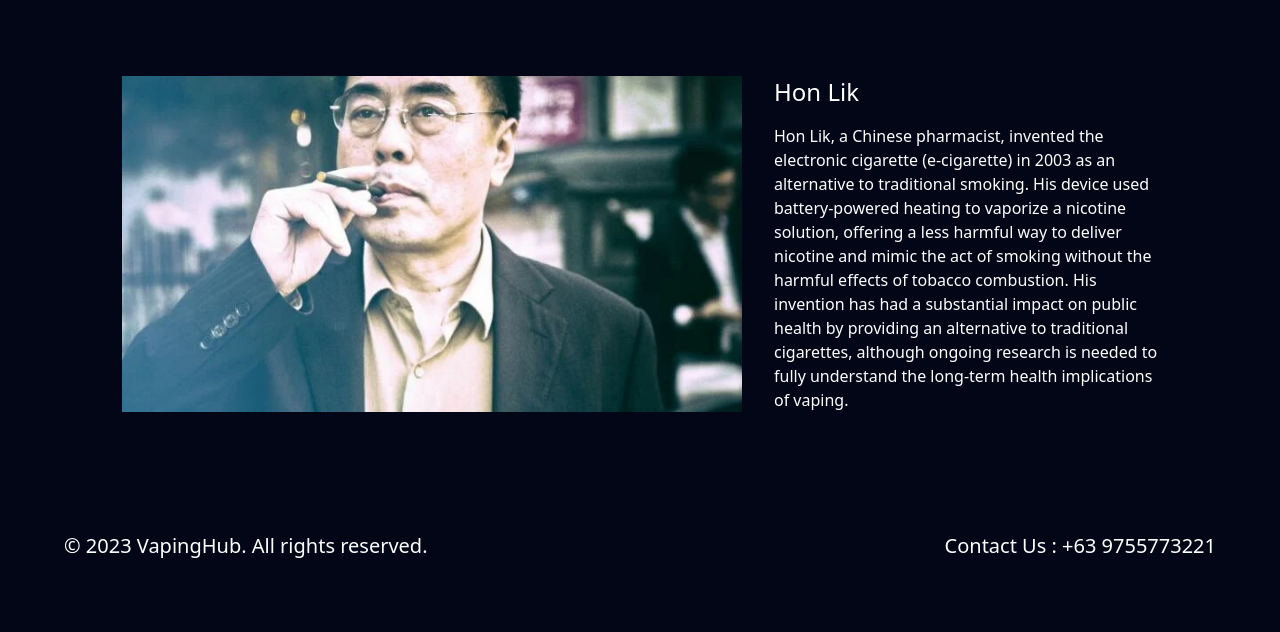
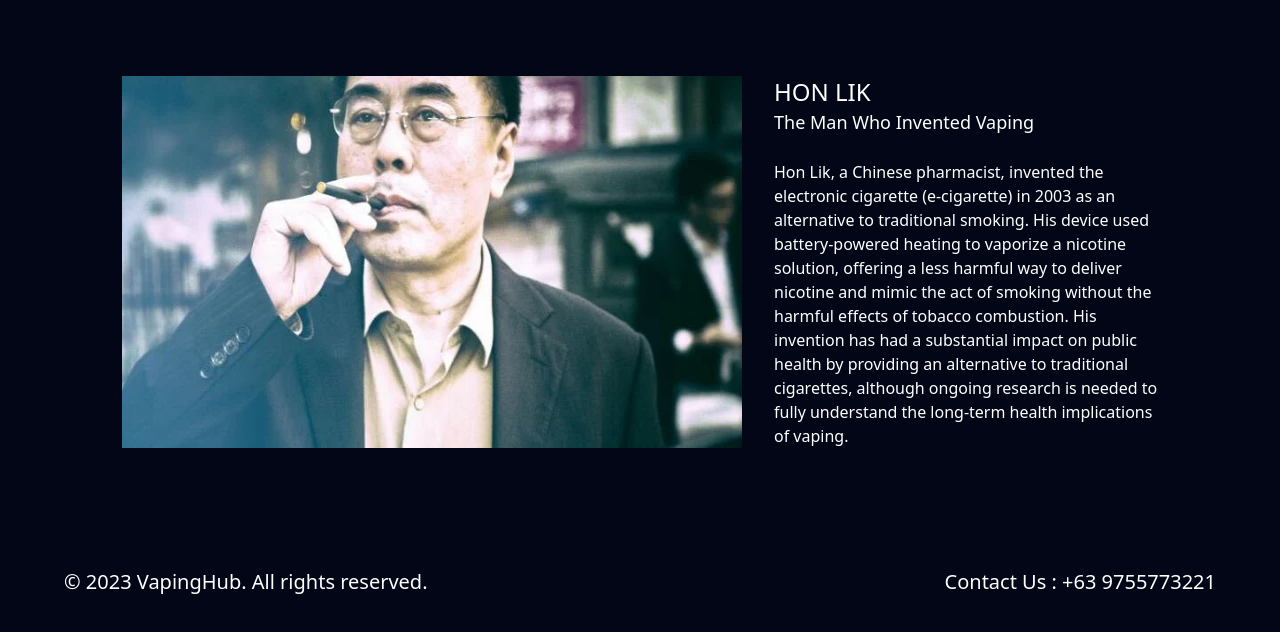
Before and after one commit to crisjerez12/pijera-website, a website: page about.html in a window 1280 px wide. Shown: the part 60-692 px from the top of the page. Drawn offline with Linux system fonts and the light colour scheme.

Commit message:
fixed About

```diff
--- a/about.html
+++ b/about.html
@@ -83,9 +83,14 @@
         class="container flex flex-col space-y-2 px-5 py-10 mx-auto w-96 md:w-full rounded-xl md:flex-row md:space-y-0 md:space-x-8 md:mt-10 justify-center"
       >
         <img src="img/honlik.webp" class="md:w-1/2" />
-        <div class="flex flex-col md:space-y-4 md:w-96">
-          <h4 class="text-white text-center text-2xl md:text-left">Hon Lik</h4>
-          <p class="text-center text-white text-md md:text-left">
+        <div class="flex flex-col md:w-96">
+          <h4 class="text-white text-center text-2xl md:text-left uppercase">
+            Hon Lik
+          </h4>
+          <h6 class="text-white text-center text-lg md:text-left">
+            The Man Who Invented Vaping
+          </h6>
+          <p class="text-center text-white text-md md:text-left md:mt-6 mt-4">
             Hon Lik, a Chinese pharmacist, invented the electronic cigarette
             (e-cigarette) in 2003 as an alternative to traditional smoking. His
             device used battery-powered heating to vaporize a nicotine solution,
```
Also changed, not shown: css/style.css.
